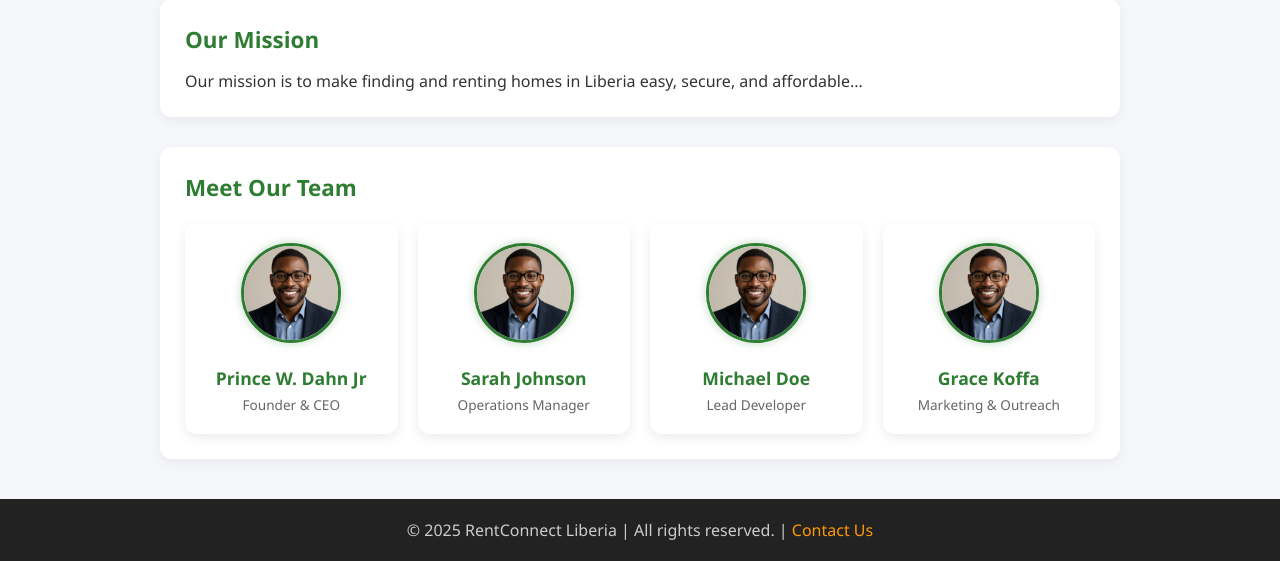
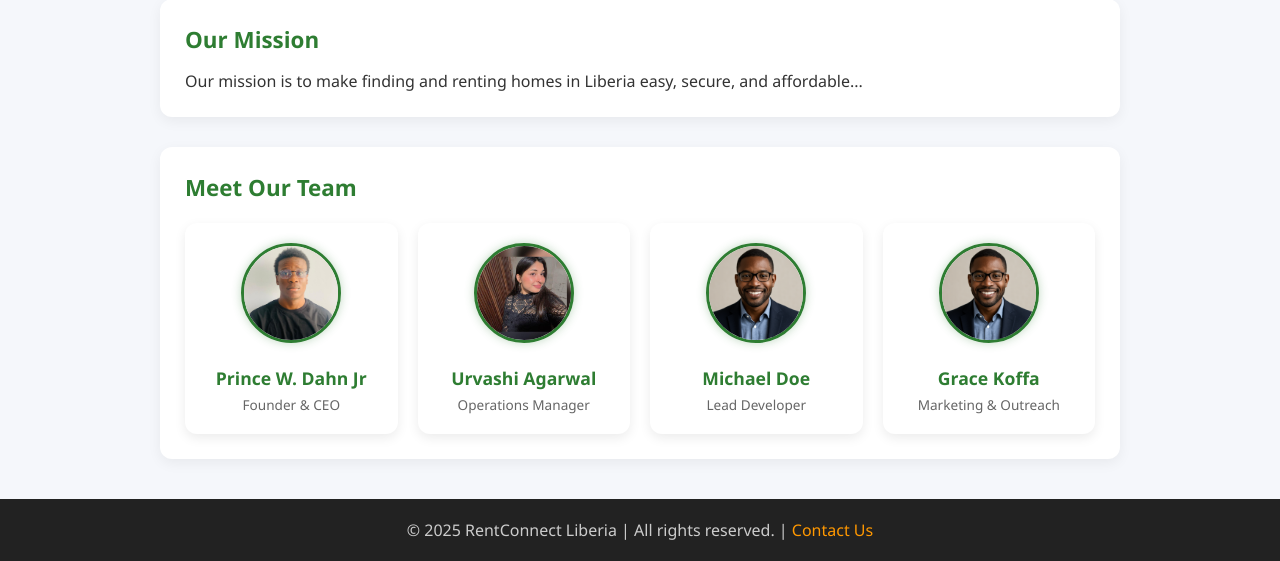
Before and after one commit to prince14-D/Rentconnect, a PHP site: page /about.php in a window 1280 px wide. Shown: the part 696-1257 px from the top of the page. Run offline with PHP 8.4, Linux system fonts and the light colour scheme.

Commit message:
new change

```diff
--- a/about.php
+++ b/about.php
@@ -256,8 +256,8 @@ footer a:hover { text-decoration: underline; }
   <div class="about-section">
     <h3>Meet Our Team</h3>
     <div class="team">
-      <div class="team-member"><img src="images/team1.png"><h4>Prince W. Dahn Jr</h4><p>Founder & CEO</p></div>
-      <div class="team-member"><img src="images/team1.png"><h4>Sarah Johnson</h4><p>Operations Manager</p></div>
+      <div class="team-member"><img src="images/PD.jpeg"><h4>Prince W. Dahn Jr</h4><p>Founder & CEO</p></div>
+      <div class="team-member"><img src="images/UA.jpeg"><h4>Urvashi Agarwal</h4><p>Operations Manager</p></div>
       <div class="team-member"><img src="images/team1.png"><h4>Michael Doe</h4><p>Lead Developer</p></div>
       <div class="team-member"><img src="images/team1.png"><h4>Grace Koffa</h4><p>Marketing & Outreach</p></div>
     </div>
```
Also changed, not shown: images/PD.jpeg (added), images/UA.jpeg (added).
